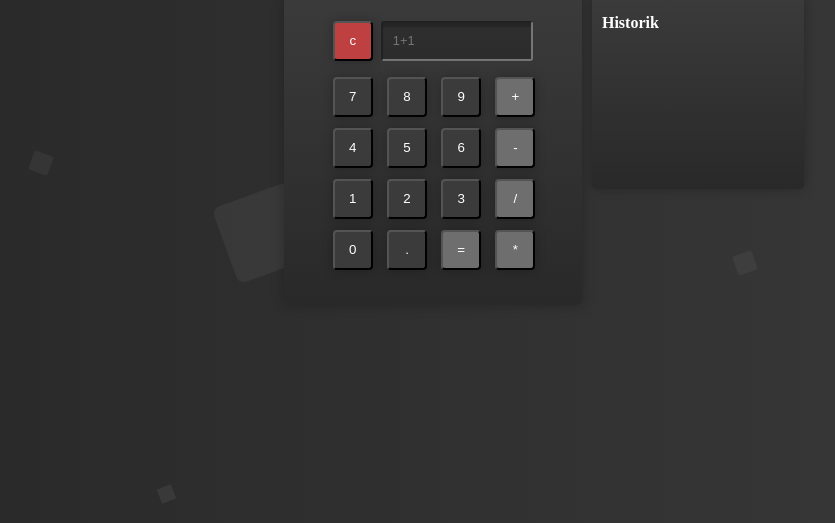
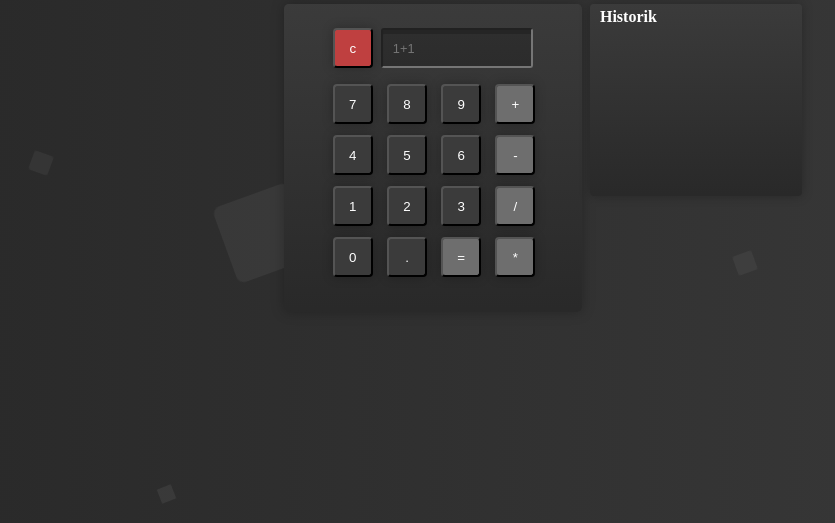
Before and after one commit to Ghilea/calculator, a plain HTML site: page index.html in a window 1280 px wide. Shown: the part 277-800 px from the top of the page, without its empty margins (97-932 px from the left). Drawn offline with nearby package versions, Linux system fonts and the light colour scheme.

Commit message:
feat: css fixes

```diff
--- a/resources/css/components/_general.scss
+++ b/resources/css/components/_general.scss
@@ -1,25 +1,34 @@
 body {
-    margin: 0;
-    padding: 0;
+    width: 100%;
+    height: 100vh;
+    background-image: linear-gradient(to left, hsl(var(--g-color)), hsl(var(--g-color2)));
+    position: relative;
+}
+
+main {
     width: 100%;
     height: 100%;
-    background-image: linear-gradient(to left, hsl(var(--g-color)), hsl(var(--g-color2)));
+    display: flex;
+    flex-direction: column;
+    align-items: center;
+    justify-content: center;
+    position: absolute;
+    top: 50%;
+    transform: translateY(-50%);
 }
 
 .container {
     display: flex;
     flex-direction: column;
     align-items: center;
-    position: relative;
-    transform: translateY(50%);
+
+    h1 {
+        color: hsl(var(--color));
+        font-size: var(--fs-xl);
+        padding: var(--p-s)
+    }
 
     p {
-        color: hsl(var(--color))
-    }
-
-}
-
-h1 {
         color: hsl(var(--color))
     }
 
@@ -37,3 +46,4 @@ form {
         align-items: center;
         flex-direction: column;
     }
+}
--- a/resources/css/components/_reset.scss
+++ b/resources/css/components/_reset.scss
@@ -1,3 +1,20 @@
-.reset {
-
+html, body, div, span, applet, object, iframe,
+h1, h2, h3, h4, h5, h6, p, blockquote, pre,
+a, abbr, acronym, address, big, cite, code,
+del, dfn, em, img, ins, kbd, q, s, samp,
+small, strike, strong, sub, sup, tt, var,
+b, u, i, center,
+dl, dt, dd, ol, ul, li,
+fieldset, form, label, legend,
+table, caption, tbody, tfoot, thead, tr, th, td,
+article, aside, canvas, details, embed,
+figure, figcaption, footer, header, hgroup,
+menu, nav, output, ruby, section, summary,
+time, mark, audio, video {
+	margin: 0;
+	padding: 0;
+	border: 0;
+	font-size: 100%;
+	font: inherit;
+	vertical-align: baseline;
 }
--- a/resources/css/components/_root.scss
+++ b/resources/css/components/_root.scss
@@ -19,7 +19,12 @@
     /* font size */
     --fs-xs: 0.6rem;
     --fs-s: 0.8rem;
-    --fs-b: 1rem;
+    --fs-l: 1rem;
+    --fs-x: 1.2rem;
+    --fs-xl: 1.4rem;
 
     --br: 0.3em;
+
+    //padding
+    --p-s: 1em;
 }
```
Also changed, not shown: resources/css/app.css, 1 other file. Lines whose indentation alone changed are shown as unchanged.
